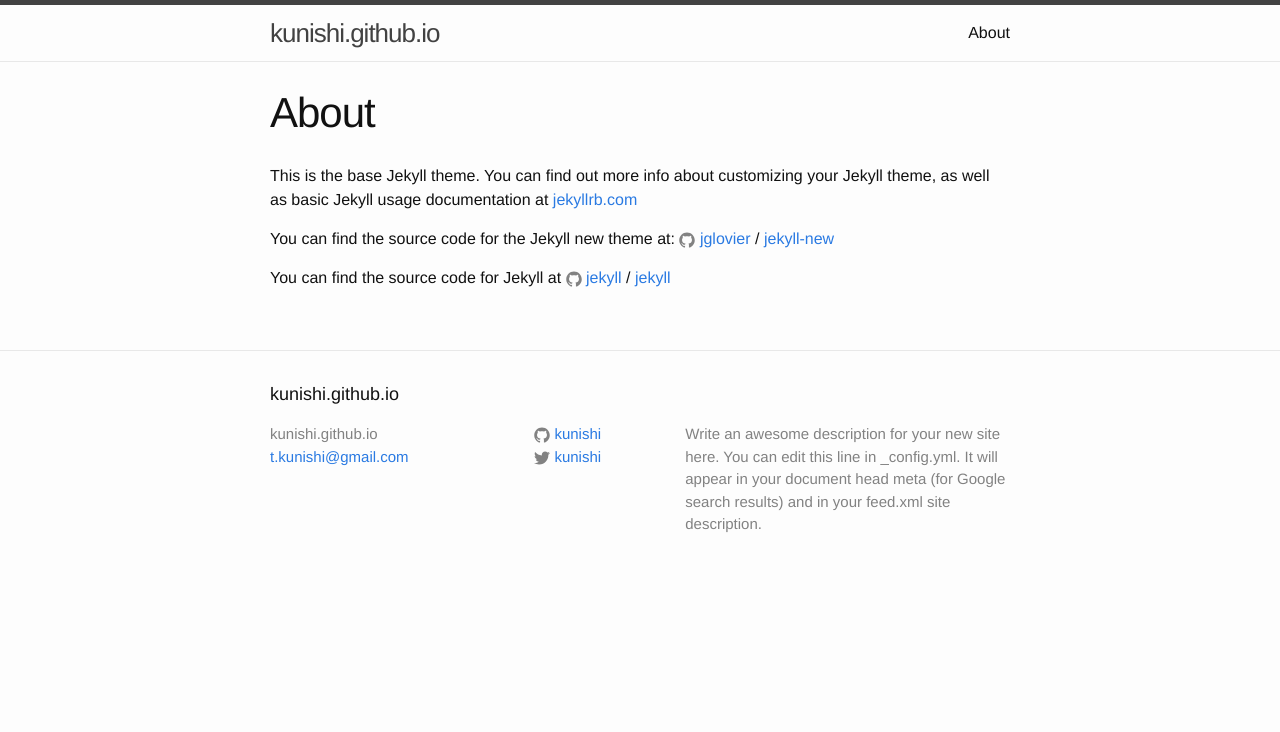
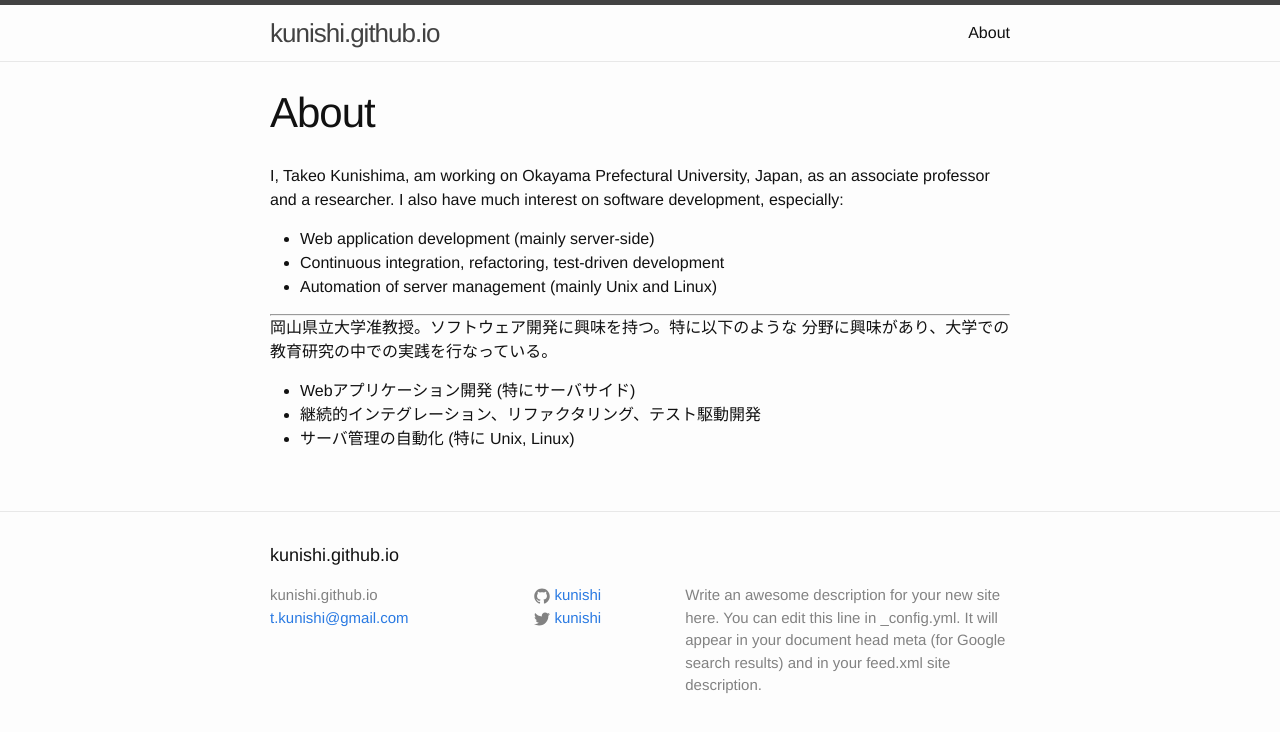
Before and after one commit to kunishi/kunishi.github.io, a Jekyll site: the page built from about.md, in a window 1280 px wide. Shown: the top 732 px of the page. Built offline with Jekyll 4.4.1, drawn with Linux system fonts in a browser that asks for light colours.

Commit message:
update my profile.

```diff
--- a/about.md
+++ b/about.md
@@ -3,13 +3,19 @@
 title: About
 permalink: /about/
 ---
+I, Takeo Kunishima, am working on Okayama Prefectural University, Japan,
+as an associate professor and a researcher.  I also have much interest
+on software development, especially:
 
-This is the base Jekyll theme. You can find out more info about customizing your Jekyll theme, as well as basic Jekyll usage documentation at [jekyllrb.com](http://jekyllrb.com/)
+- Web application development (mainly server-side)
+- Continuous integration, refactoring, test-driven development
+- Automation of server management (mainly Unix and Linux)
 
-You can find the source code for the Jekyll new theme at:
-{% include icon-github.html username="jglovier" %} /
-[jekyll-new](https://github.com/jglovier/jekyll-new)
+------------------
 
-You can find the source code for Jekyll at
-{% include icon-github.html username="jekyll" %} /
-[jekyll](https://github.com/jekyll/jekyll)
+岡山県立大学准教授。ソフトウェア開発に興味を持つ。特に以下のような
+分野に興味があり、大学での教育研究の中での実践を行なっている。
+
+- Webアプリケーション開発 (特にサーバサイド)
+- 継続的インテグレーション、リファクタリング、テスト駆動開発
+- サーバ管理の自動化 (特に Unix, Linux)
```
